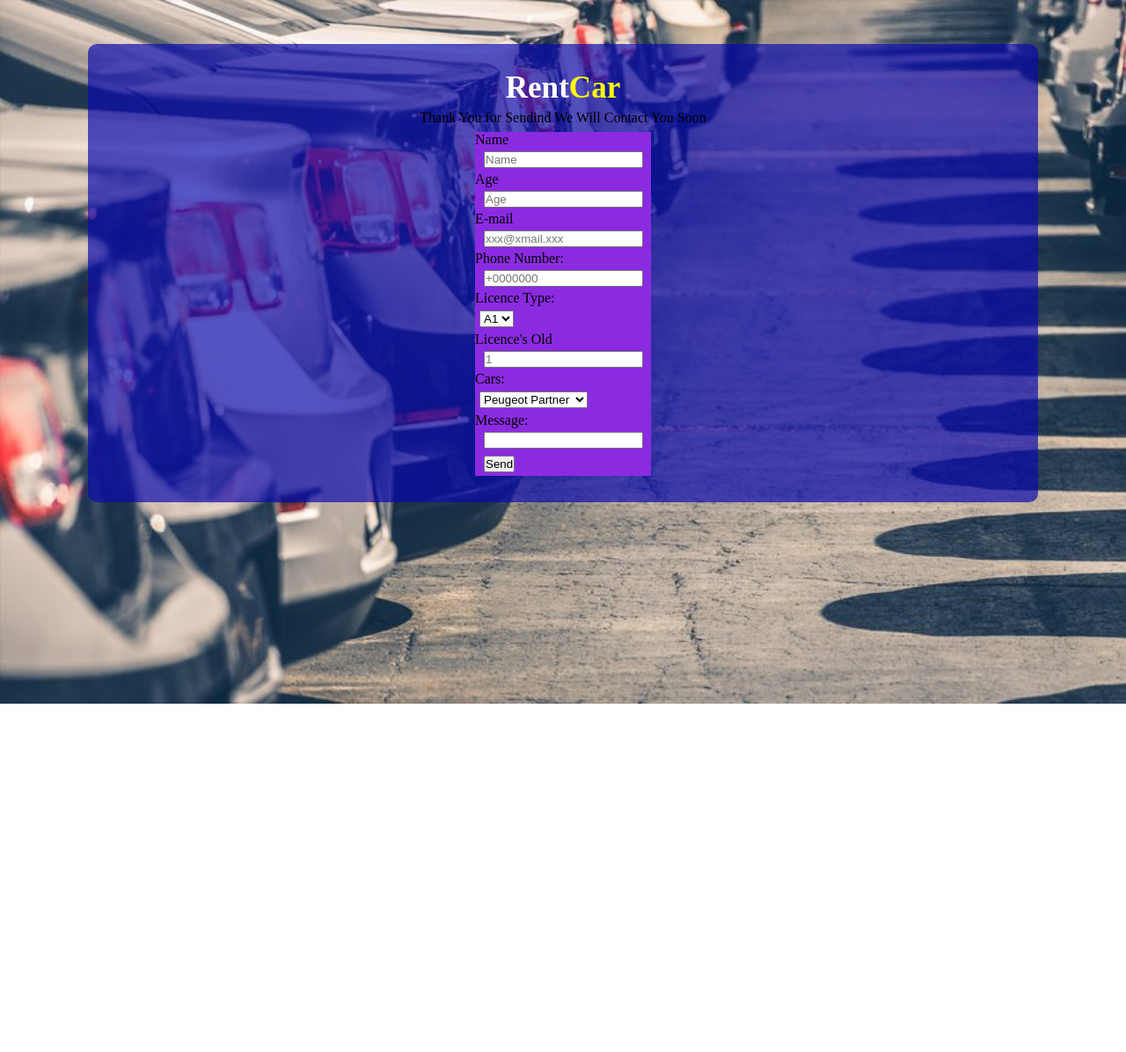
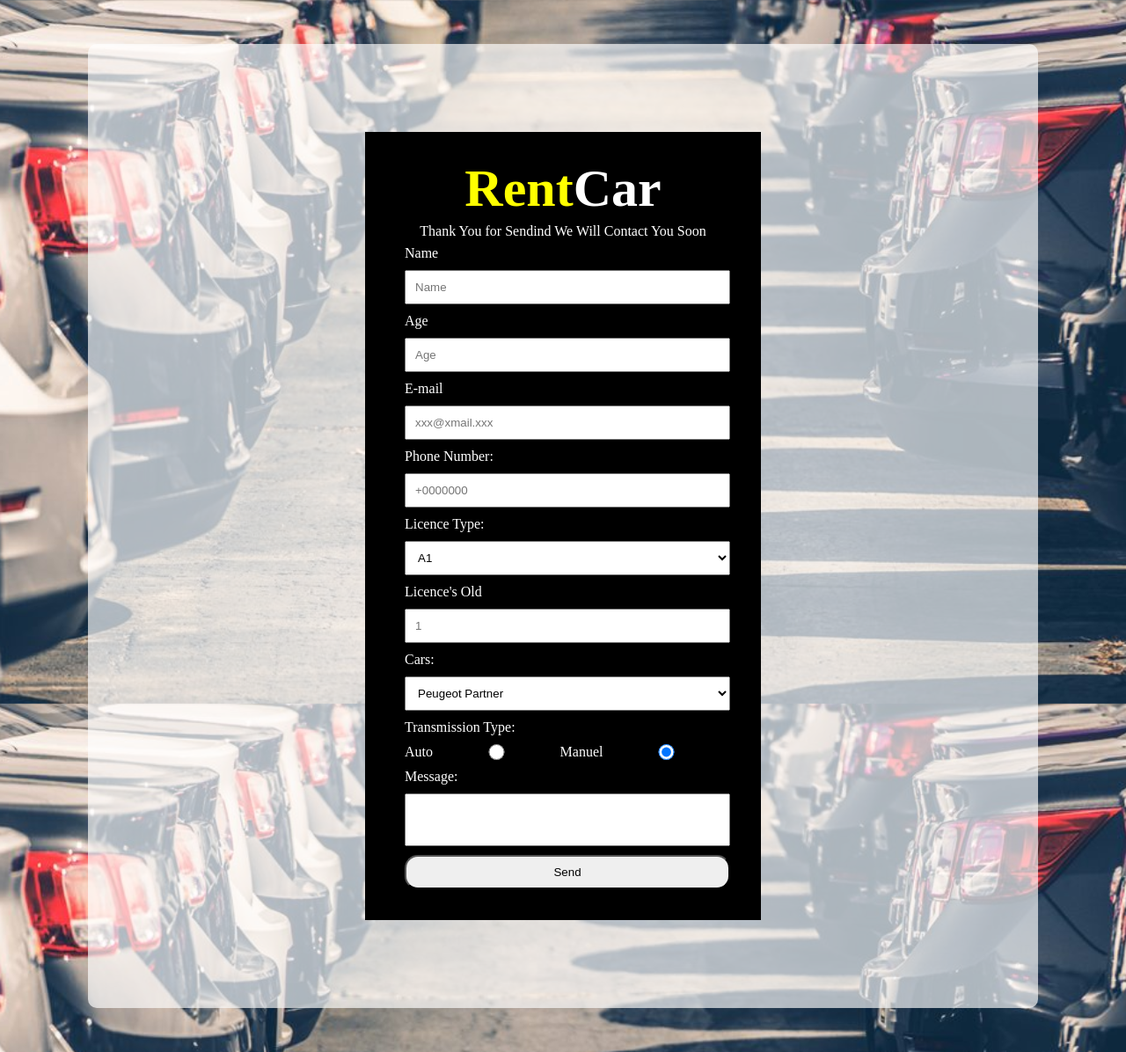
Before and after one commit to Muhammedkarakuza/rent-a-car-form, a plain HTML site: page index.html in a window 1280 px wide. Shown: the whole page at 88% size. Before the commit the page ends 800 px from the top, so only its background shows below. Drawn offline with Linux system fonts and the light colour scheme.

Commit message:
css added

```diff
--- a/index.html
+++ b/index.html
@@ -8,13 +8,18 @@
 </head>
 <body>
     <div class="container">
-        <div class="heading"><h3>Rent<span>Car</span></h3></div>
+        <div class="form-container">
+        <div class="heading"><h1>Rent<span>Car</span></h1></div>
+
+
         <p class="description">Thank You for Sendind We Will Contact You Soon</p>
-       <form action="" class="rent-form">
-        <div class="personal-info">
+
+        <form action="" class="rent-form">
+
+
             <label for="name" class="name">Name</label>
             <input type="text" id="name" placeholder="Name">
-        </div>
+
         <div>
             <label class="age" for="age">Age</label>
             <input type="number" id="age" placeholder="Age">
@@ -50,12 +55,21 @@
                 <option value="dacia-dokker">Dacia Dokker</option>
             </select>
         </div>
+        <p class="transmission-title">Transmission Type:</p>
+        <div class="transmission">
+            <label for="Auto">Auto </label>
+            <input type="radio" id="Auto">
+            <br>
+            <label for="Manuel">Manuel </label>
+            <input type="radio" id="Manuel" checked>
+        </div>
         <div>
-        <label for="text" class="mesage-area">Message: </label>
-        <input type="text" id="message">
+        <label for="message" class="mesage-area">Message: </label>
+        <input type="text" class="message-input" placeholder="if you need any spesification" id="message" value="Auto" >
     </div>
-    <div><input type="submit" value="Send"></div>
+    <div><input type="submit" value="Send" class="btn"></div>
        </form>
+    </div>
     </div>
 </body>
 </html>
--- a/style.css
+++ b/style.css
@@ -3,6 +3,7 @@
     padding: 0;
     box-sizing: border-box;
 }
+
 body{
     background-image: url(./img/background-image.jpg);
    background-repeat: no-repeat;
@@ -11,44 +12,70 @@ body{
 }
 
 .container{
-   min-width: 350px;
+   min-width: 450px;
    margin: 50px 100px;
-   padding: 30px;
-   background-color: rgba(10, 10, 175, 0.685);
+   padding: 100px;
+   background-color:rgba(255, 255, 255, 0.658);
     border-radius: 10px;
 
 }
+.form-container{
+    width: 450px;
+
+    margin: 0 auto;
+    background-color: black;
+    padding: 30px 40px;
+}
+.form-container p{
+    color: white;
+}
+
 .heading{
     margin-bottom:5px ;
+    font-size: 30px;
+    font-weight: 600;
+}
+ .heading span{
+    color:white;
+}
+.heading h1{
+    text-align: center;
+    color:yellow;
 }
 .description{
     margin-bottom: 7px;
     text-align: center;
-}
-.rent-form{
-    width: 200px;
-    background-color: blueviolet;
-    margin: 0 auto;
-}
-.heading{
-    font-size: 30px;
-    font-weight: 600;
-}
-.heading h3{
-    text-align: center;
     color: white;
 }
-.heading span{
-    color: yellow;
-
-}
 label{
-    display: block;
+    color: white;
 }
 input{
-margin: 4px 10px;
-
+    color: white;
 }
-select{
+.transmission p{
+    color: white;
+}
+.rent-form label{
+    display: block;
     margin: 5px;
 }
+.rent-form input,select{
+    margin: 5px;
+    padding: 10px;
+    width: 100%;
+}
+.btn{
+    color: black;
+    width: 50%;
+    border-radius: 15px;
+}
+.transmission-title{
+    margin: 5px ;
+}
+.transmission{
+    display: flex;
+}
+.message-input{
+    height: 60px;
+}
```
